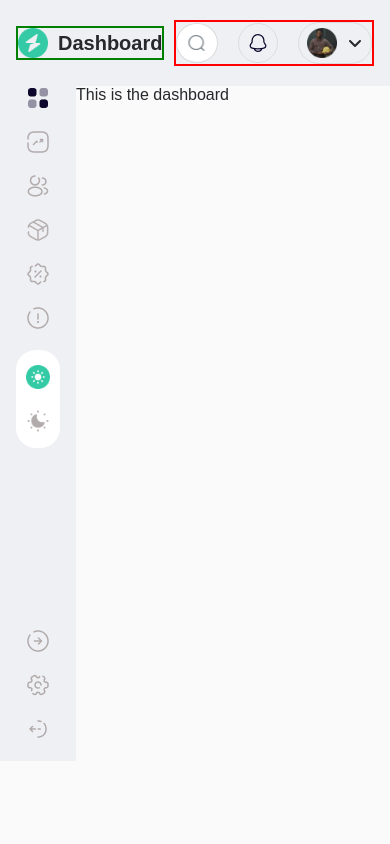
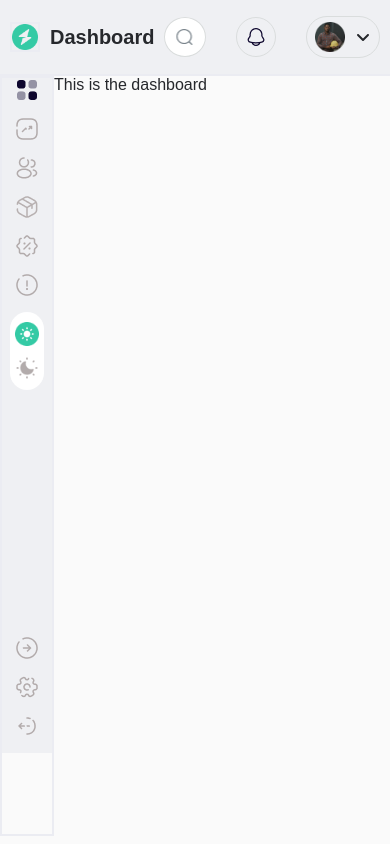
Before and after one commit to bezbrain/geepay-task, a React (Vite) app: page / in a window 390 px wide. Built offline with nearby package versions, Linux system fonts and the light colour scheme.

Commit message:
Write the mobile development for side bar

```diff
--- a/package.json
+++ b/package.json
@@ -10,6 +10,7 @@
     "preview": "vite preview"
   },
   "dependencies": {
+    "chart.js": "^4.4.1",
     "react": "^18.2.0",
     "react-dom": "^18.2.0",
     "react-icons": "^5.0.1",
--- a/src/components/sharedLayouts/header/head/header.module.css
+++ b/src/components/sharedLayouts/header/head/header.module.css
@@ -4,12 +4,13 @@
   align-items: center;
   justify-content: space-between;
   background-color: #eff0f3;
-  padding: 20px;
+  padding: 1rem 20px;
   gap: 20px;
+  border-bottom: 2px solid #ebecf2;
 }
 
 .left__hand__side {
-  border: 2px solid green;
+  /* border: 2px solid green; */
   width: 300px;
   display: flex;
   align-items: center;
@@ -19,6 +20,7 @@
   width: 40px;
   height: 40px;
   margin-right: 20px;
+  border: 2px solid #ebecf2;
 }
 
 .left__hand__side > h2 {
@@ -26,7 +28,7 @@
 }
 
 .right__hand__side {
-  border: 2px solid red;
+  /* border: 2px solid red; */
   width: 1100px;
   display: flex;
   justify-content: space-between;
@@ -47,7 +49,7 @@
 
 @media screen and (max-width: 510px) {
   .header {
-    padding-inline: 1rem;
+    padding: 1rem 10px;
   }
   .left__hand__side {
     width: 200px;
--- a/src/components/sharedLayouts/sideBar/side-bar/sideBar.jsx
+++ b/src/components/sharedLayouts/sideBar/side-bar/sideBar.jsx
@@ -5,7 +5,8 @@ import { frame, moon } from "../../../../assets/icons/sideBarIcons";
 
 const SideBar = () => {
   return (
-    <section className={styles.side__bar}>
+    <section className={styles.sidebar__section}>
+      <div className={styles.side__bar}>
         <div className={styles.top__icons}>
           {topIcons.map((each) => {
             const { id, icon, name } = each;
@@ -24,6 +25,7 @@ const SideBar = () => {
             return <img src={icon} alt={name} key={id} />;
           })}
         </div>
+      </div>
     </section>
   );
 };
--- a/src/components/sharedLayouts/sideBar/side-bar/sideBar.module.css
+++ b/src/components/sharedLayouts/sideBar/side-bar/sideBar.module.css
@@ -1,5 +1,10 @@
+.sidebar__section {
+  border: 2px solid #ebecf2;
+  height: 90vh;
+}
+
 .side__bar {
-  /* border: 2px solid green; */
+  /* border: 2px solid #ebecf2; */
   min-height: 80vh;
   display: flex;
   flex-direction: column;
@@ -20,7 +25,7 @@
   align-items: center;
   width: 24px;
   height: 24px;
-  margin: 0 10px 20px 10px;
+  margin: 0 5px 20px 5px;
 }
 .light__dark {
   /* border: 2px solid red; */
@@ -32,18 +37,32 @@
   margin-inline: auto;
 }
 .light__dark > img:first-child {
-  margin-block: 10px 20px;
+  margin-block: 5px 20px;
 }
 .light__dark > img:last-child {
-  margin-bottom: 10px;
+  margin-bottom: 5px;
 }
 
 .base__icons {
   /* border: 2px solid red; */
 }
 
-@media screen and (max-width: 500px) {
+@media screen and (max-width: 510px) {
   .side__bar {
-    padding-inline: 1rem;
+    padding-inline: 8px;
+  }
+  .top__icons > img,
+  .base__icons > img,
+  .light__dark > img {
+    margin: 0 5px 15px 5px;
+  }
+  .light__dark {
+    padding-block: 5px;
+  }
+  .light__dark > img:first-child {
+    margin-block: 5px 10px;
   }
 }
+@media screen and (max-width: 420px) {
+  /*  */
+}
```
Also changed, not shown: 1 other file (tests, documents, lock files or other folders). Lines whose indentation alone changed are shown as unchanged.
